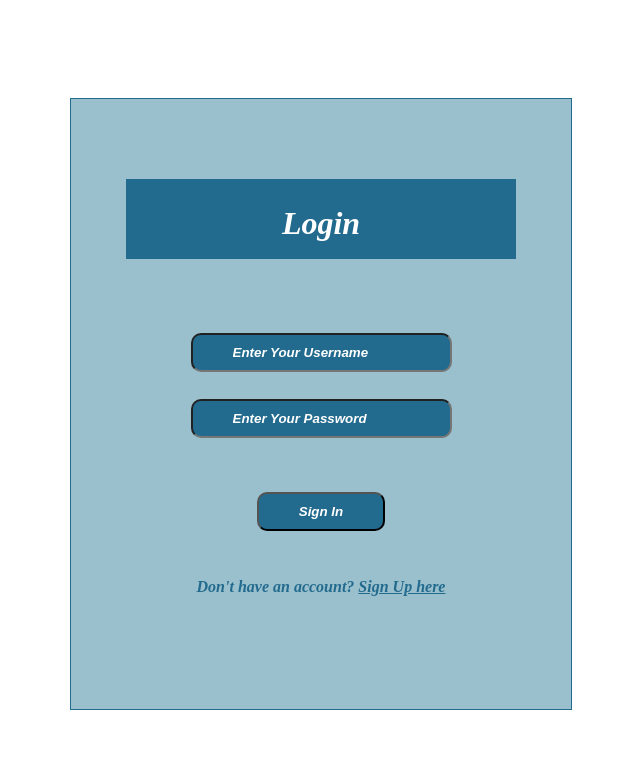
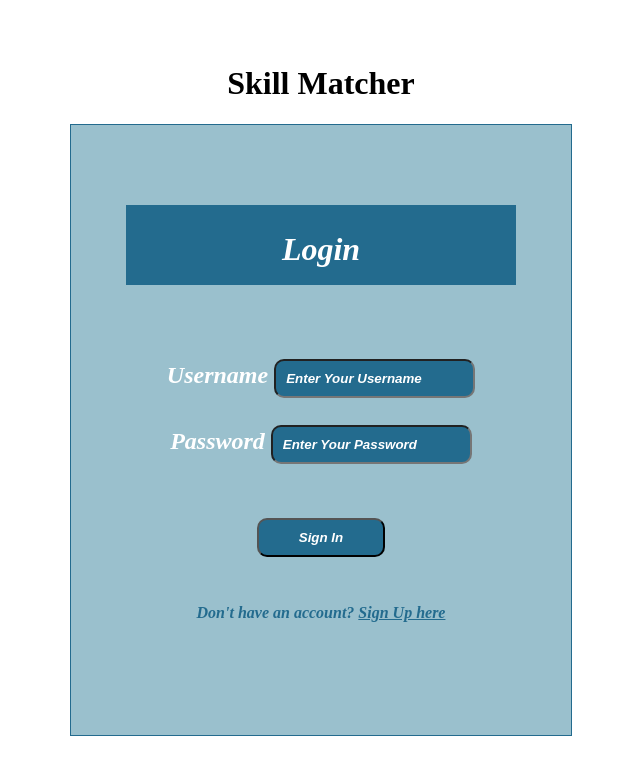
Before and after one commit to vidur1996/SkillMatcher, a Flask app: page / in a window 1280 px wide. Shown: the top 775 px of the page, without its empty margins (319-959 px from the left). Run offline with Flask 3, Linux system fonts and the light colour scheme; some libraries are stand-ins or nearby versions.

Commit message:
ui changes 2

```diff
--- a/static/jobs.css
+++ b/static/jobs.css
@@ -1,6 +1,6 @@
 body {
             font-family: Arial, sans-serif;
-            background-color: #9AC0CD;
+
             color: #236B8E;
             margin: 0;
             padding: 0;
@@ -32,9 +32,9 @@ body {
             text-decoration: underline;
         }
         .border{
-				padding: 80px 50px;
+				padding: 40px 50px;
 				width: 600px;
-				height: 450px;
+				height: auto;
 				border: 1px solid #236B8E;
 				border-radius: 0px;
 				background-color: #9AC0CD;
--- a/static/style.css
+++ b/static/style.css
@@ -25,7 +25,7 @@
 			}
 
 			.textbox{
-				padding: 10px 40px;
+				padding: 10px 10px;
 				background-color: #236B8E;
 				text-color: #FFFFFF;
 				border-radius: 10px;
@@ -49,3 +49,6 @@
 				font-style: oblique;
 				font-weight: bold;
 			}
+			.msg{
+				color: #e54141;
+			}
--- a/templates/job.html
+++ b/templates/job.html
@@ -12,7 +12,7 @@
         $('form').submit(function(e) {
             e.preventDefault();
             $.post('/saveJobs', $(this).serialize(), function(data) {
-                alert(data); // Display the response in an alert
+                alert('Response: '+data); // Display the response in an alert
             });
         });
     });
--- a/templates/login.html
+++ b/templates/login.html
@@ -4,9 +4,11 @@
 		<meta charset="UTF-8">
 		<title> Login </title>
 		<link rel="stylesheet" href="{{ url_for('static', filename='style.css') }}">
+        <script src="https://code.jquery.com/jquery-3.6.0.min.js"></script>
 	</head>
-	<body></br></br></br></br></br>
+	<body></br></br>
 		<div align="center">
+            <h1> Skill Matcher</h1>
 		<div align="center" class="border">
 			<div class="header">
 				<h1 class="word">Login</h1>
@@ -14,8 +16,8 @@
 			<h2 class="word">
 				<form action="{{ url_for('login') }}" method="post">
 				<div class="msg">{{ msg }}</div>
-					<input id="username" name="username" type="text" placeholder="Enter Your Username" class="textbox"/></br></br>
-					<input id="password" name="password" type="password" placeholder="Enter Your Password" class="textbox"/></br></br></br>
+					Username <input id="username" name="username" type="text" placeholder="Enter Your Username" class="textbox"/></br></br>
+					Password <input id="password" name="password" type="password" placeholder="Enter Your Password" class="textbox"/></br></br></br>
 					<input type="submit" class="btn" value="Sign In"></br></br>
 				</form>
 			</h2>
```
